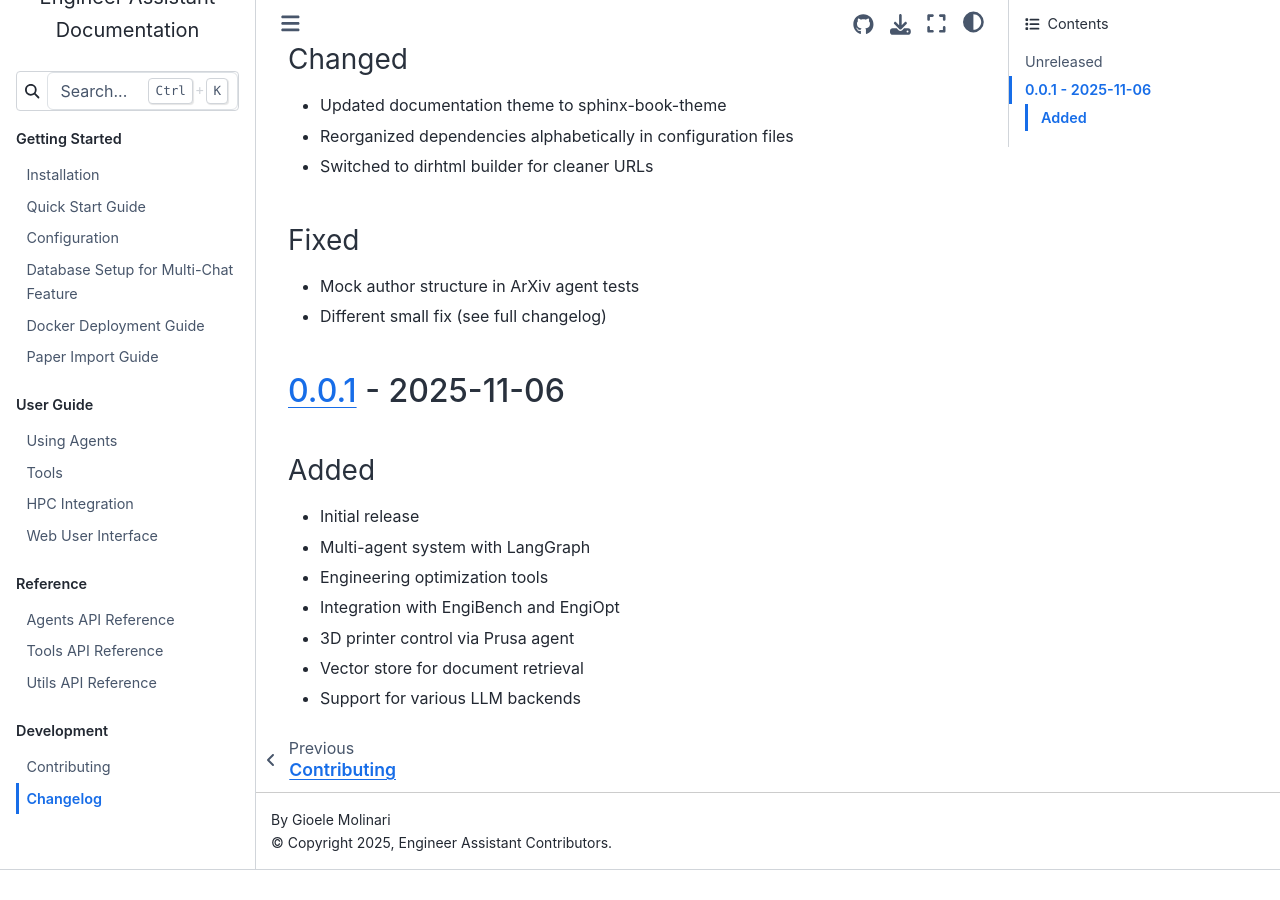
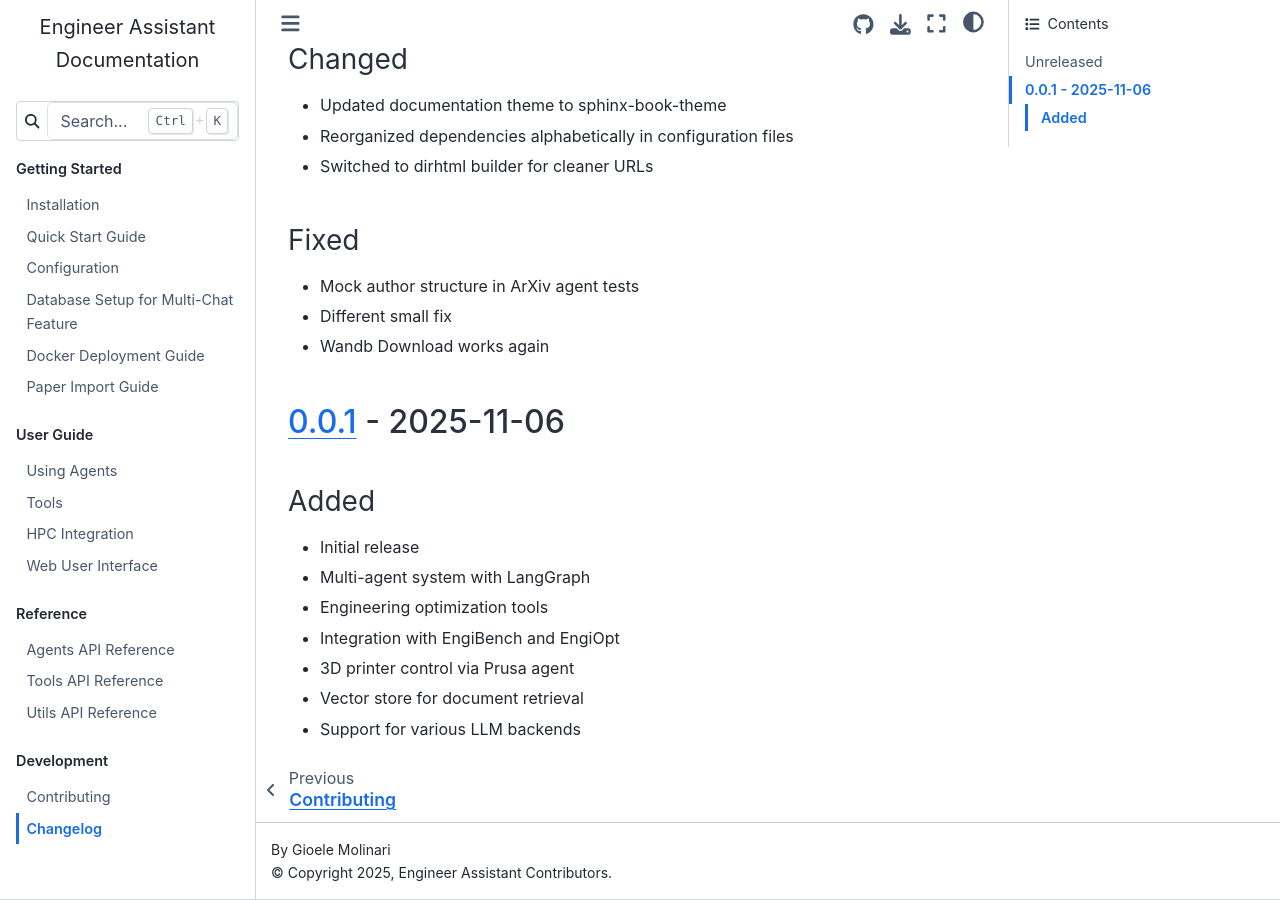
Before and after one commit to gioelemo/EngiAI-Public, a Sphinx documentation site: the page built from docs/source/changelog.md, in a window 1280 px wide and 900 px high, scrolled down 737 px. Built offline with Sphinx 7.4.7 and the Sphinx Book theme 1.1.4, drawn with Linux system fonts in a browser that asks for light colours; before the commit the page ends 1607 px from its top, so only the background shows below that.

Commit message:
Changelog update

```diff
--- a/docs/source/changelog.md
+++ b/docs/source/changelog.md
@@ -27,7 +27,8 @@ and this project adheres to [Semantic Versioning](https://semver.org/spec/v2.0.0
 
 ### Fixed
 - Mock author structure in ArXiv agent tests
-- Different small fix (see full changelog)
+- Different small fix
+- Wandb Download works again
 
 ## [0.0.1] - 2025-11-06
 
```
